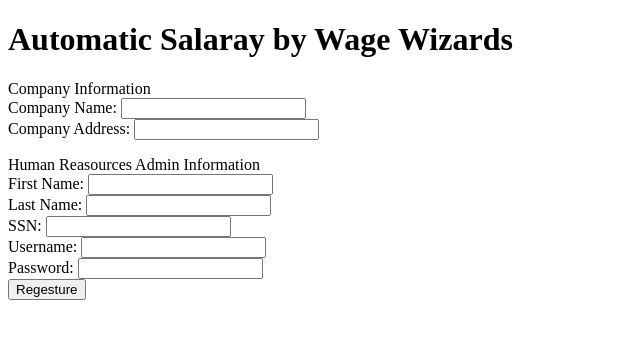
After one commit to Caleb-Robinson3109/CS2300-Project, a PHP site: page /regesture_new_company/regesture_new_company.html in a window 1280 px wide. The commit adds this page. Shown: the top 339 px of the page, without its empty margins (0-640 px from the left). Run offline with PHP 8.4, Linux system fonts and the light colour scheme.

Commit message:
added regesture new company functionallity

```diff
--- /dev/null
+++ b/front_end/regesture_new_company/regesture_new_company.html
@@ -0,0 +1,50 @@
+<!DOCTYPE html>
+<html>
+<head lang = "en">
+    <meta charset="UTF-8">
+    <meta name="viewport" content="width=device-width, initial-scale=1.0">
+    <link rel="stylesheet" href="regesture_new_company.css">
+    <title>Wage Wizards</title>
+</head>
+<body>
+    <h1>Automatic Salaray by Wage Wizards</h1>
+    <form action="regesture_new_company.php" method="POST">
+        <label for="c_info" >Company Information</label>
+        <div>
+            <label for="c_name">Company Name: </label>
+            <input type="text" id="c_name" name="c_name" required>
+        </div>
+        <div>
+            <label for="c_name">Company Address: </label>
+            <input type="text" id="c_address" name="c_address" required>
+        </div>
+
+        <p> </p>
+        <p> </p>
+        <p> </p>
+
+        <label for="hr_info">Human Reasources Admin Information</label>
+        <div>
+            <label for="hr_fname">First Name: </label>
+            <input type="text" id="hr_fname" name="hr_fname" required>
+        </div>
+        <div>
+            <label for="hr_lname">Last Name: </label>
+            <input type="text" id="hr_lname" name="hr_lname" required>
+        </div>
+        <div>
+            <label for="hr_ssn">SSN: </label>
+            <input type="text" id="hr_ssn" name="hr_ssn" required>
+        </div>
+        <div>
+            <label for="hr_username">Username: </label>
+            <input type="text" id="hr_username" name="hr_username" required>
+        </div>
+        <div>
+            <label for="hr_password">Password: </label>
+            <input type="text" id="hr_password" name="hr_passowrd" required>
+        </div>
+        <button type="submit">Regesture</button>
+    </form>
+</body>
+</html>
```
Also changed, not shown: front_end/regesture_new_company/regesture_new_company.php (+38 -48 lines).
